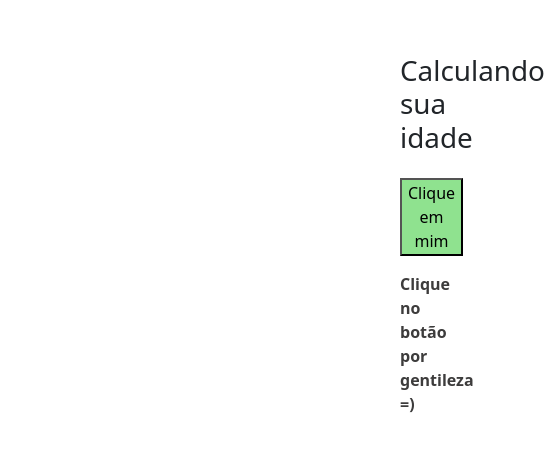
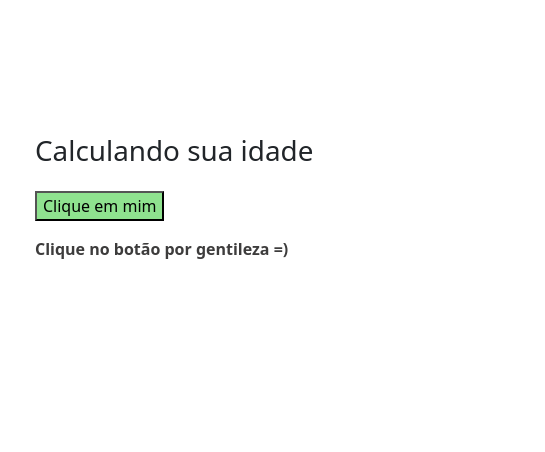
Before and after one commit to LucassAlmeidaa/suaIdade, a plain HTML site: page index.html in a window 390 px wide. Shown: the part 106-558 px from the top of the page, 545 px wide, since content can reach past the window. Drawn offline with nearby package versions, Linux system fonts and the light colour scheme.

Commit message:
Atualizando o Media Query

```diff
--- a/style.css
+++ b/style.css
@@ -14,3 +14,13 @@ body{
     font-weight: bold;
     color: rgb(61, 60, 60);
 }
+
+/* Celulares */
+
+@media (max-width: 480px) {
+    .conteudo{
+        margin: 0 auto;
+        margin-top: 15em;
+        width: 20em;
+    }
+}
```
